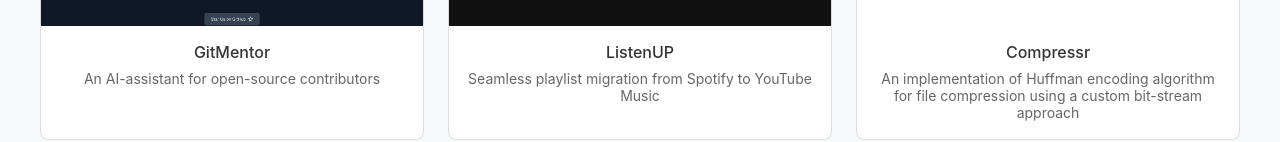
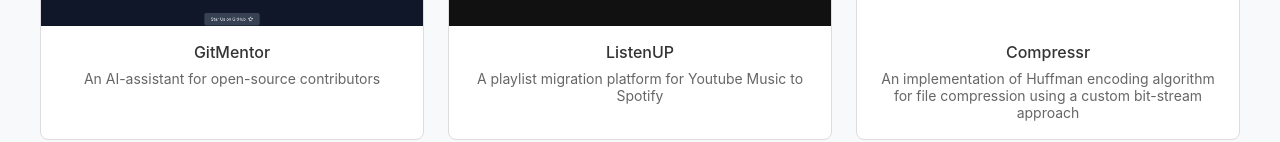
Before and after one commit to esosaoh/personal-website, a React (Create React App) app: page / in a window 1280 px wide. Shown: the part 696-838 px from the top of the page. Built offline with nearby package versions, Linux system fonts and the light colour scheme.

Commit message:
Changed ListenUP description

```diff
--- a/src/data/projects.ts
+++ b/src/data/projects.ts
@@ -8,7 +8,7 @@
     },
     {
       title: 'ListenUP',
-      description: 'Seamless playlist migration from Spotify to YouTube Music',
+      description: 'A playlist migration platform for Youtube Music to Spotify',
       mediaUrl: 'ListenUP.webp',
       githubUrl: 'https://github.com/esosaoh/ListenUP'
     },
```
